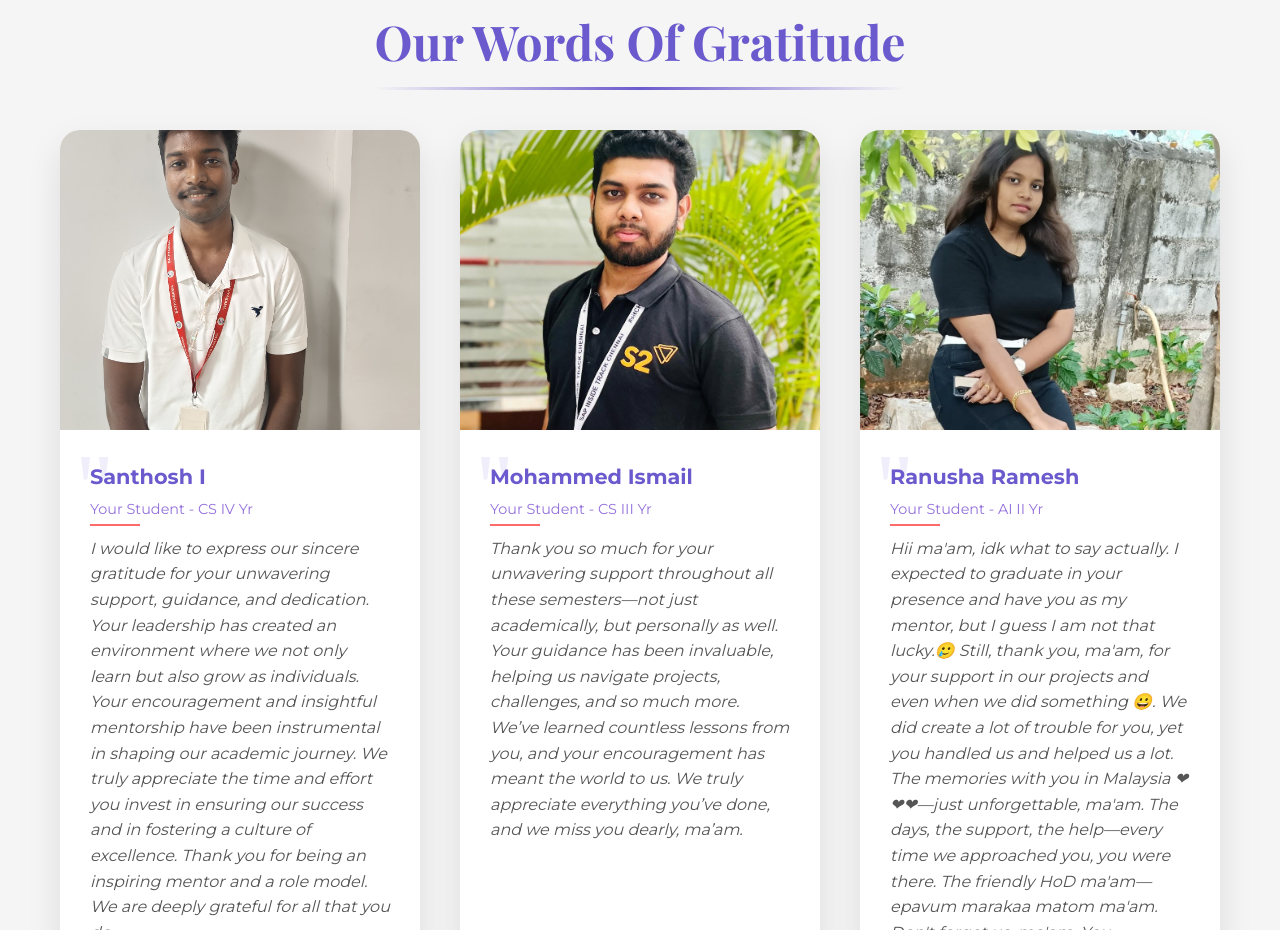
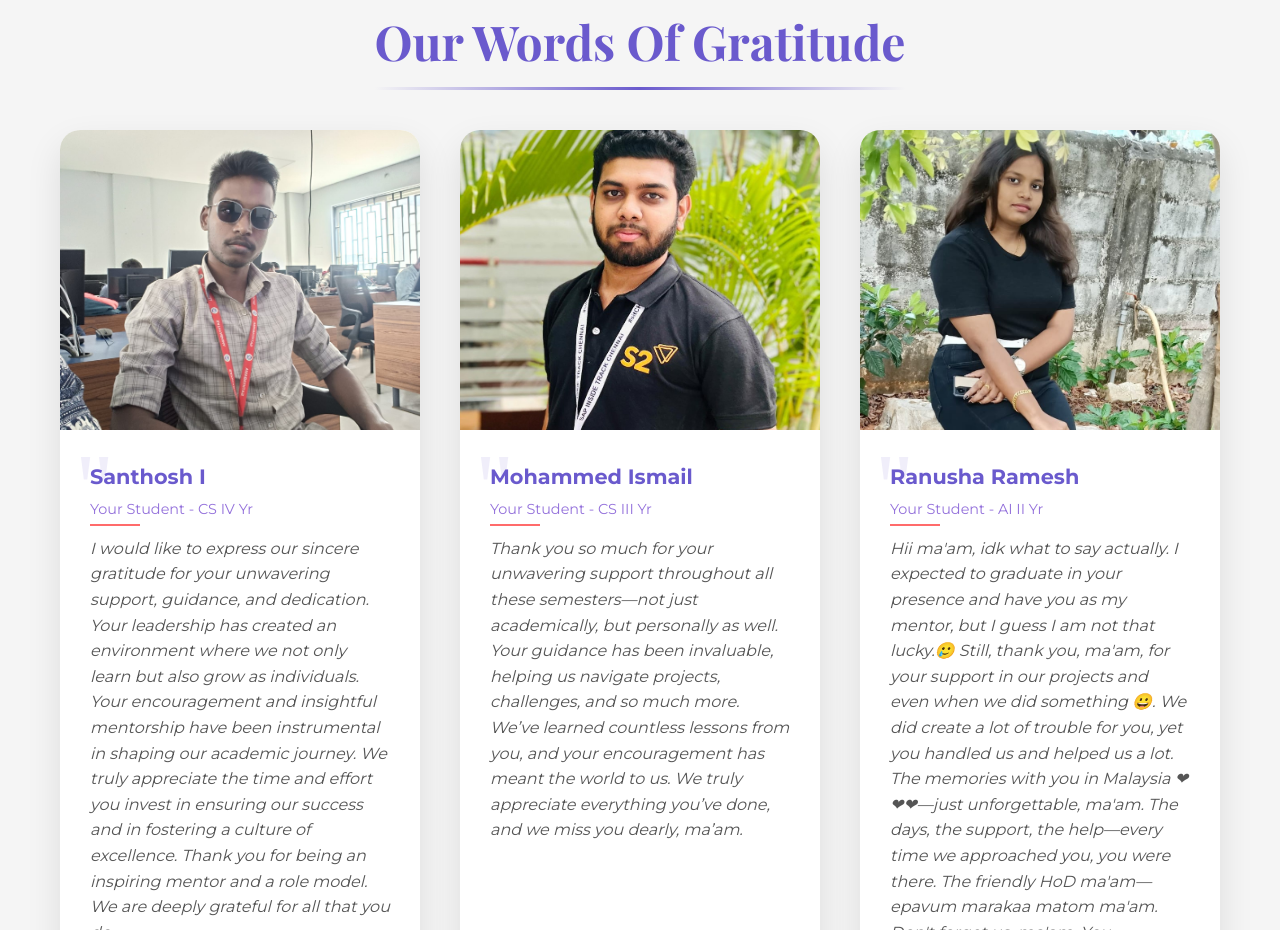
Before and after one commit to shxrxx-06/gratitude, a plain HTML site: page index.html in a window 1280 px wide. Shown: the part 1890-2820 px from the top of the page. Drawn offline with nearby package versions, Linux system fonts and the light colour scheme.

Commit message:
lkhjhggfhjkl

```diff
--- a/index.html
+++ b/index.html
@@ -761,7 +761,7 @@
             <div class="team-members">
                           <div class="member-card">
                     <div class="member-photo">
-                        <img src="./santhosh.jpg" alt="Deepan ">
+                        <img src="./isant.jpg" alt="Santosh ">
                     </div>
                     <div class="member-message">
                         <div class="member-name">Santhosh I<span class="member-role">Your Student - CS IV Yr</span></div>
```
